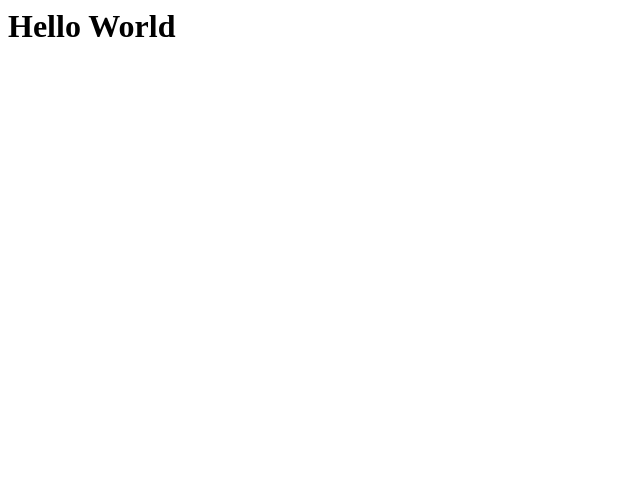
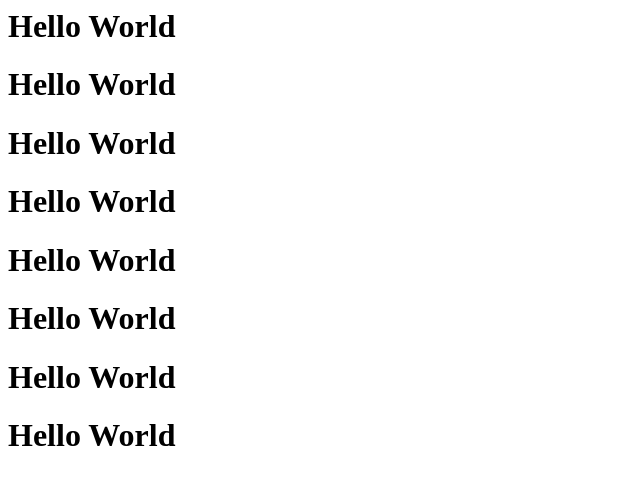
Before and after one commit to natalijas24/folder1, a plain HTML site: page Index.html in a window 1280 px wide. Shown: the whole page, without its empty margins (0-640 px from the left). Drawn offline with Linux system fonts and the light colour scheme.

Commit message:
Update Index.html
nova promena

```diff
--- a/Index.html
+++ b/Index.html
@@ -1 +1,8 @@
 <h1>Hello World</h1>
+<h1>Hello World</h1>
+<h1>Hello World</h1>
+<h1>Hello World</h1>
+<h1>Hello World</h1>
+<h1>Hello World</h1>
+<h1>Hello World</h1>
+<h1>Hello World</h1>
```
